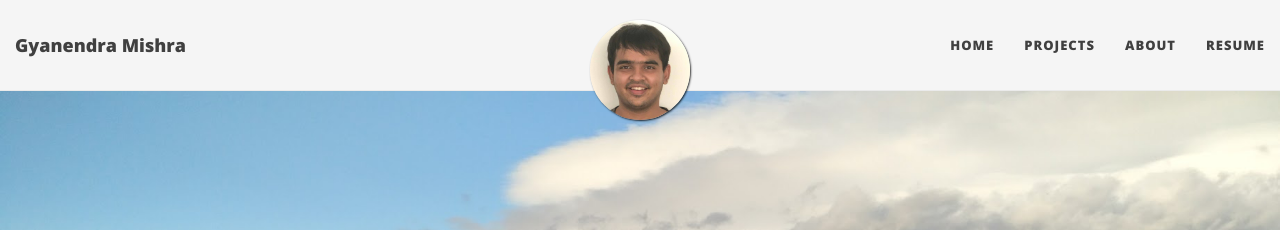
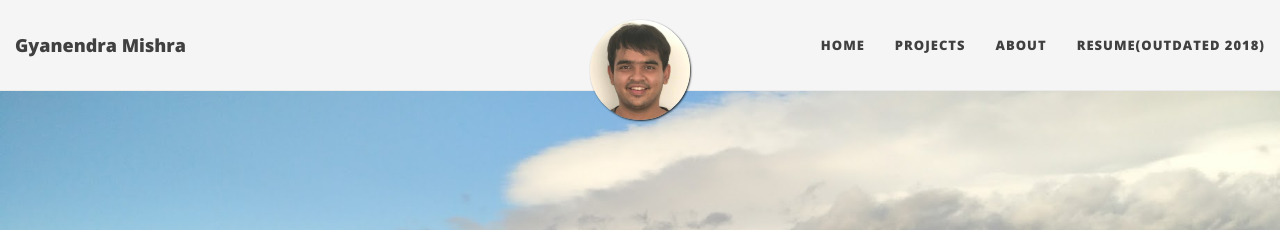
Before and after one commit to h4ck3rk3y/h4ck3rk3y.github.io, a Jekyll site: the page built from index.html, in a window 1280 px wide. Shown: the top 230 px of the page. Built offline with Jekyll 4.4.1, drawn with Linux system fonts in a browser that asks for light colours; nearby versions of some CDN libraries; the list of posts is cut into pages by our own code.

Commit message:
updated resume title

```diff
--- a/_config.yml
+++ b/_config.yml
@@ -30,7 +30,7 @@ navbar-links:
   Home: ""
   Projects: "projects"
   About: "about"
-  Resume: "files/resume.pdf"
+  Resume(Outdated 2018): "files/resume.pdf"
 
 # --- Footer options --- #
 
```
Also changed, not shown: 1 other file.
